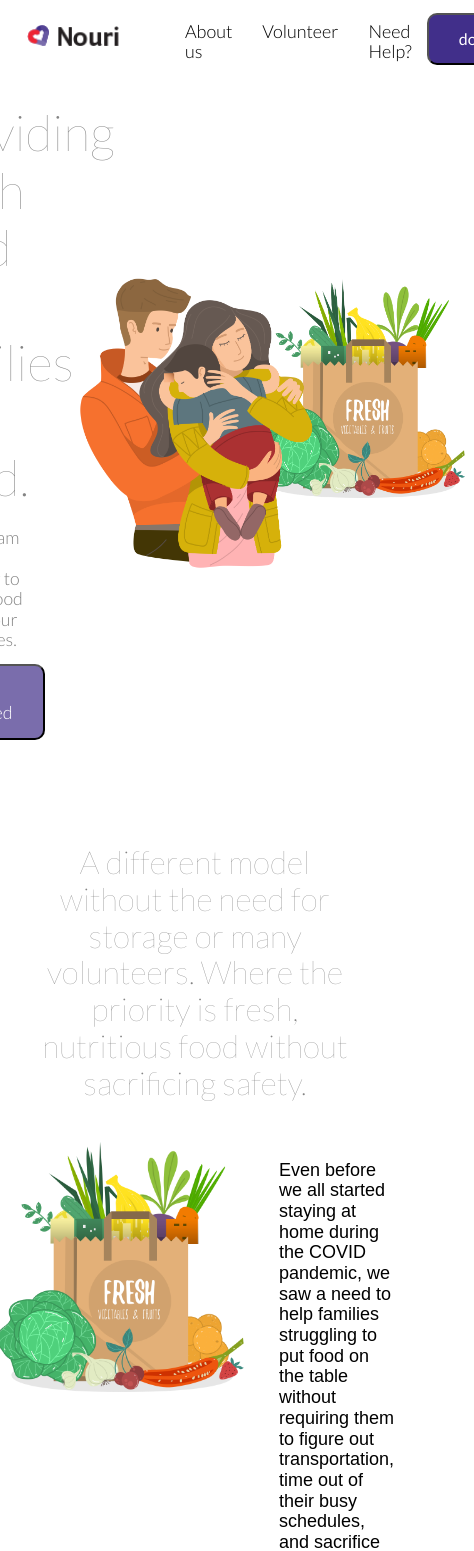
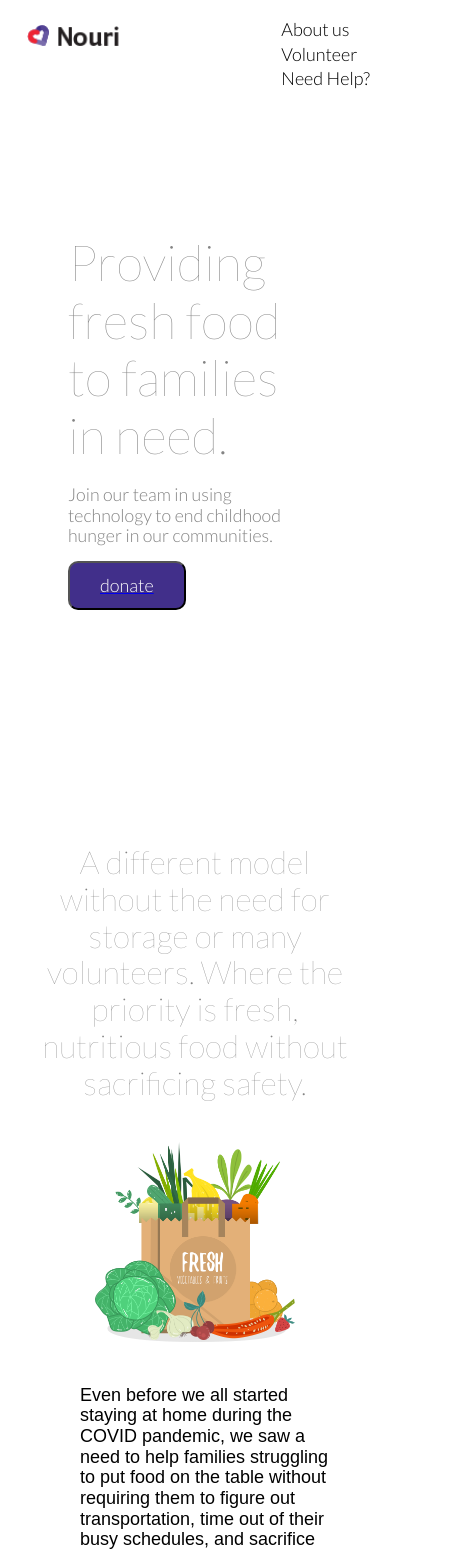
Before and after one commit to nourimeals/website, a React app: page / in a window 390 px wide. Shown: the top 1551 px of the page, 474 px wide, since content can reach past the window. Built offline with nearby package versions, Linux system fonts and the light colour scheme; a web font is replaced by a local one.

Commit message:
add media query for small phones and tablets

```diff
--- a/src/components/common/header/header.jsx
+++ b/src/components/common/header/header.jsx
@@ -7,15 +7,16 @@ import logo from '../../../images/nouri-logo.png';
 export const Header = () => {
   return (
     <header>
-      <div className="header-left">
-        <a href="#welcome"><img src={logo} alt="Nouri Logo" id="logo" /></a>
+      <a href="#welcome"><img src={logo} alt="Nouri Logo" id="logo" /></a>
+      <div className="header-right">
         <ul className="link-row">
           <li><a href="#about">About us</a></li>
-          <li> <a href="#volunteer">Volunteer</a></li>
+          <li><a href="#volunteer">Volunteer</a></li>
           <li><a href="https://docs.google.com/forms/d/18KYoG2Qu9xwRAca-6zuM2wp3i3aa3B3fa4ysegm9g34/viewform?edit_requested=true" target="_blank">Need Help?</a></li>
         </ul>
+        <a href="https://donorbox.org/nouri" target="_blank"><button className="btn-container">donate</button></a>
       </div>
-      <a href="https://donorbox.org/nouri" target="_blank"><button className="btn-container">donate</button></a>
+
     </header>
   );
 }
--- a/src/components/common/header/header.scss
+++ b/src/components/common/header/header.scss
@@ -9,25 +9,25 @@ header {
   display: flex;
   font-family: 'Lato', sans-serif;
   flex-direction: row;
-  width: 98%;
+  width: 100%;
   align-items: center;
   justify-content: space-between;
 
-  .header-left {
+  img {
+    height: 75px;
+    width: 150px;
+  }
+
+  .header-right {
     display: flex;
     flex-direction: row;
     align-items: center;
-  }
-
-  .header-left img {
-    height: 75px;
-    width: 150px;
+    margin-right: 20px;
   }
 
   .link-row {
     display: flex;
     flex-direction: row;
-    margin-left: -20px;
   }
 
   .link-row li {
@@ -60,7 +60,7 @@ header {
 }
 
 .btn-container {
-  padding: 15px 30px 15px 30px;
+  padding: 12px 30px 12px 30px;
   background-color: #412F8A;
   color: #fff;
   border-radius: 10px;
--- a/src/components/home/home.scss
+++ b/src/components/home/home.scss
@@ -4,3 +4,92 @@ section {
   width: 100%;
   display: flex;
 }
+
+/*      MEDIA QUERIES     */
+/* small phones to small tablets: from 481px to 767px */
+@media only screen and (max-width: 767px) {
+
+  /*    HEADER    */
+  header {
+    align-items: flex-start;
+
+    .header-right {
+      flex-direction: column;
+    }
+
+    .link-row {
+      margin-top: 15px;
+      flex-direction: column;
+      align-items: flex-start;
+      justify-content: flex-start;
+
+      li {
+        margin-top: 4px;
+        margin-left: 0;
+        margin-right: 0;
+      }
+    }
+
+    button {
+      display: none;
+    }
+  }
+
+  /*    WELCOME SECTION     */
+  .welcome-section {
+      flex-direction: column;
+      .welcome-text-container{
+        width: 60%;
+      }
+
+      img {
+        display: none;
+      }
+      .volunteer-btn {
+        display: none;
+      }
+
+      .donate-btn {
+        display: inline;
+        padding: 12px 30px 12px 30px;
+        background-color: #412F8A;
+        color: #fff;
+        border-radius: 10px;
+        font-weight: 300;
+        font-size: 18px;
+        cursor: pointer;
+      }
+  }
+
+  /*    ABOUT SECTION   */
+  .about-section {
+    min-height: auto;
+
+    img {
+      height: 200px;
+      width: 200px;
+      margin-bottom: 25px;
+    }
+    .about-content-container {
+      flex-direction: column;
+      align-items: center;
+
+      .about-content-col {
+        max-width: 80%;
+      }
+    }
+  }
+
+  /*    VOLUNTEER SECTION     */
+  .volunteer-section {
+    img {
+      display: none;
+    }
+
+    .volunteer-content-col {
+      max-width: 60%;
+    }
+
+  }
+
+}
--- a/src/components/home/sections/Welcome.js
+++ b/src/components/home/sections/Welcome.js
@@ -11,7 +11,8 @@ export const Welcome = () => {
             <div className="welcome-text-container">
                 <div className="welcome-title">{HEADER_TXT}</div>
                 <div className="welcome-sub-title">{SUB_HEADER_TXT}</div>
-                <a href="https://docs.google.com/forms/d/e/1FAIpQLSd9N1_wWETbeMs7UAxzUTCMl0FhCnVneozlA-EMAMQXSBFy3A/viewform" target="_blank"><button className="btn-container">get involved</button></a>
+                <a href="https://docs.google.com/forms/d/e/1FAIpQLSd9N1_wWETbeMs7UAxzUTCMl0FhCnVneozlA-EMAMQXSBFy3A/viewform" target="_blank"><button className="volunteer-btn">get involved</button></a>
+                <a href="https://donorbox.org/nouri" target="_blank"><button className="donate-btn">donate</button></a>
             </div>
             <img src={landing_image} alt="family-image" />
         </section>
--- a/src/components/home/sections/sections.scss
+++ b/src/components/home/sections/sections.scss
@@ -31,13 +31,16 @@
         margin-left: 20px;
     }
 
-    .btn-container {
+    .volunteer-btn {
         padding: 15px 30px 15px 30px;
         background-color: #7A6DAC;
         color: #fff;
         border-radius: 10px;
         font-weight: 300;
         font-size: 18px;
+    }
+    .donate-btn {
+        display: none;
     }
   }
 
```
